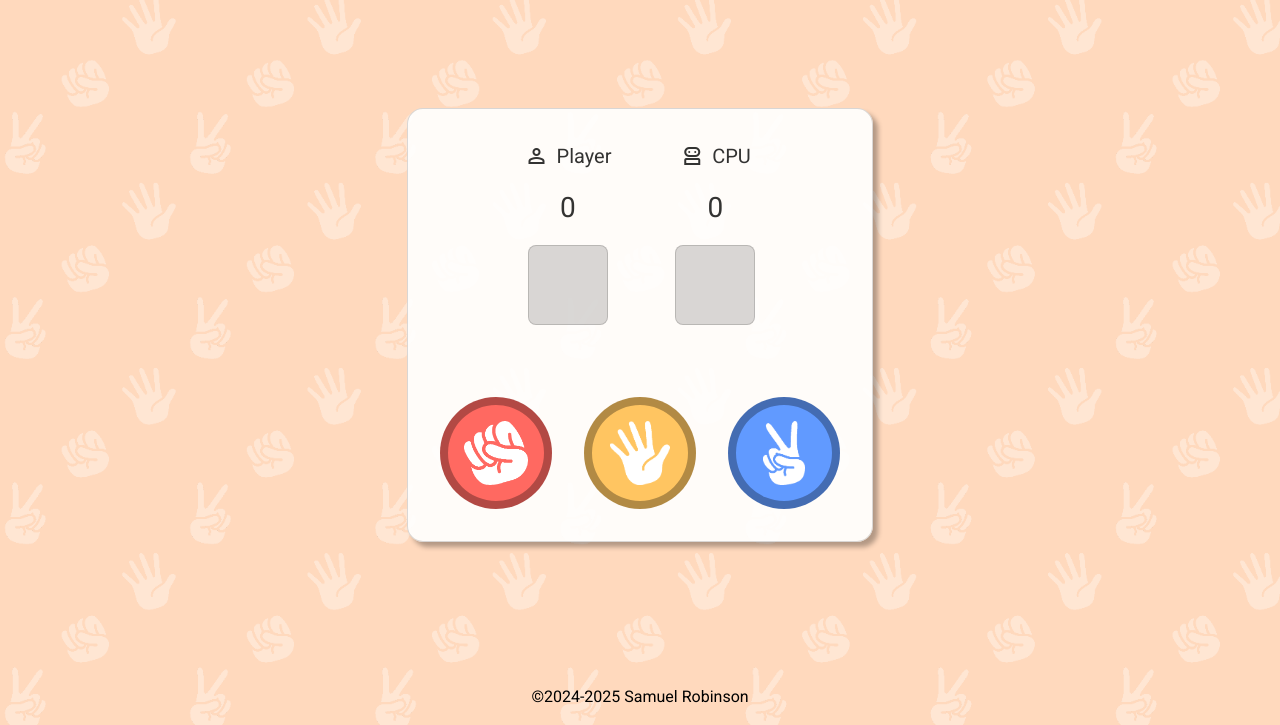
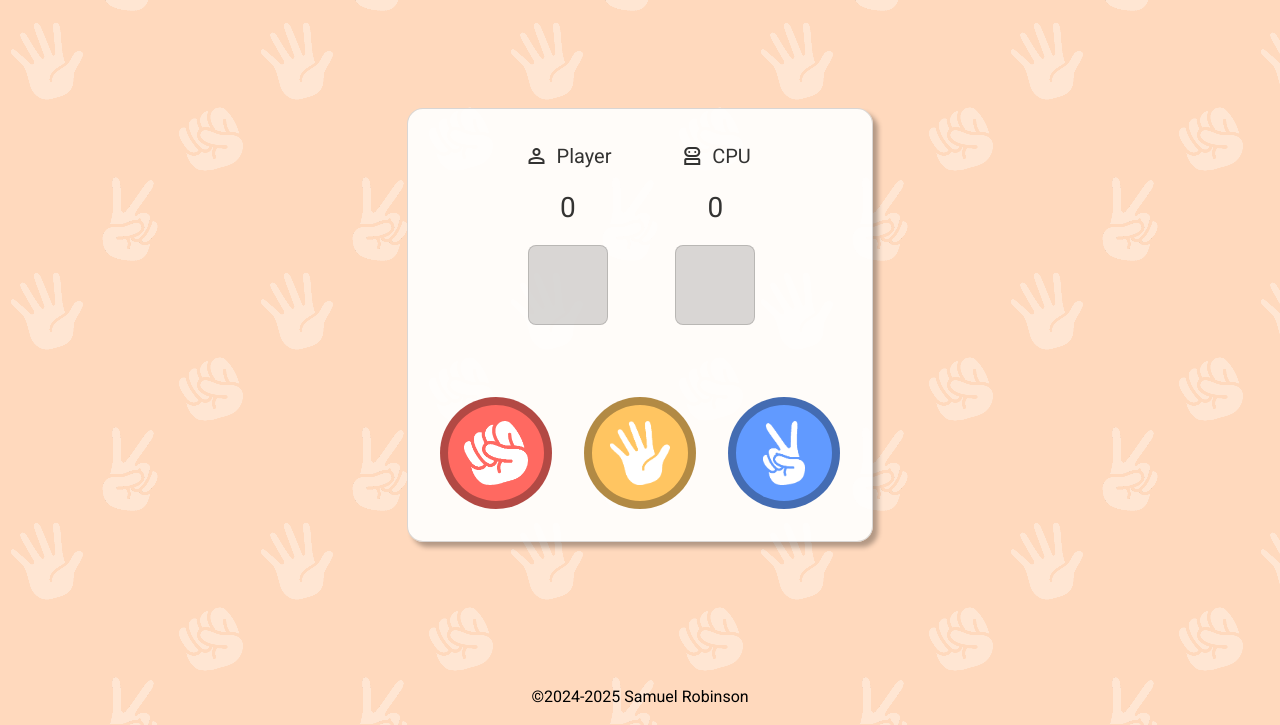
Before and after one commit to SamuelJZRobinson/Odin-Rock-Paper-Scissors, a plain HTML site: page index.html in a window 1280 px wide. Shown: the part 75-800 px from the top of the page. Drawn offline with nearby package versions, Linux system fonts and the light colour scheme; a web font is replaced by a local one.

Commit message:
Reverted To Main Background

```diff
--- a/css/styles.css
+++ b/css/styles.css
@@ -56,16 +56,7 @@ main {
   justify-content: center;
   height: 100vh;
   width: 100%;
-}
-
-img#background{
-  position: absolute;
-  top: 0;
-  left: 0;
-  width: 100vw;
-  height: 100vh;
-  object-fit: cover;
-  z-index: -1;
+  background: url("/images/backgrounds/tile.png");
 }
 
 #pop-up-container {
--- a/index.html
+++ b/index.html
@@ -17,7 +17,6 @@
 </head>
 <body>
   <main>
-  <img src="images/backgrounds/tile.png" alt="Rock, paper, scissors background" id="background">
   <h1 id="title">Rock, Paper, Scissors</h1>
 
   <div id="pop-up-container">
```
